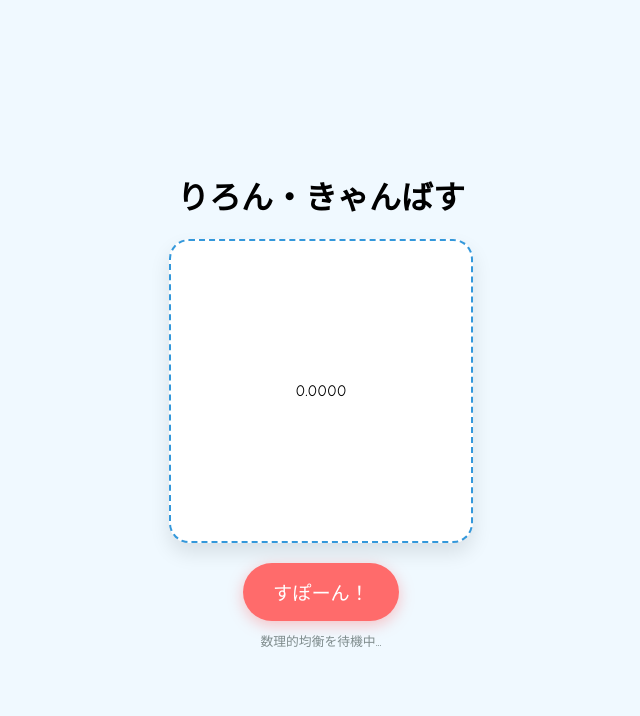
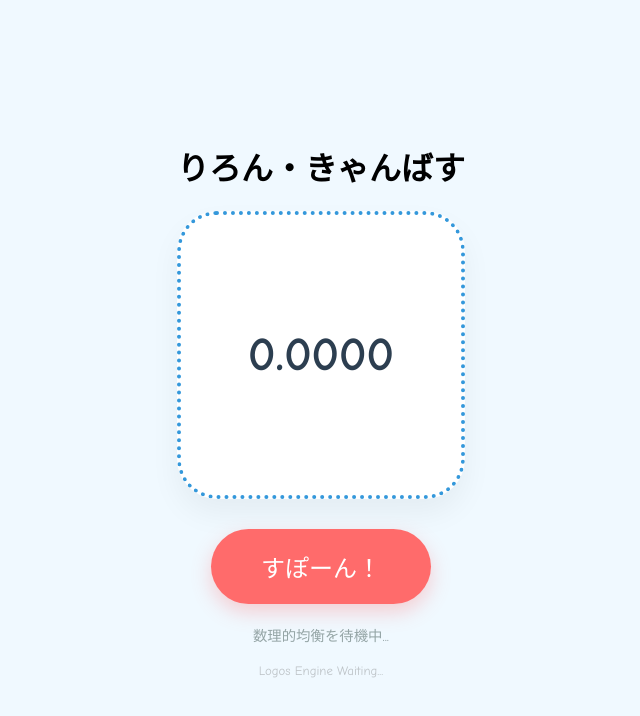
Before and after one commit to AZOTHAZZA/math-canvas, a plain HTML site: page index.html in a window 1280 px wide. Shown: the whole page, without its empty margins (319-959 px from the left). Drawn offline with Linux system fonts and the light colour scheme.

Commit message:
Update HTML structure and styling for LVM

```diff
--- a/index.html
+++ b/index.html
@@ -2,30 +2,131 @@
 <html lang="ja">
 <head>
     <meta charset="UTF-8">
-    <meta name="viewport" content="width=device-width, initial-scale=1.0">
-    <title>Math Canvas - Ratio Logic</title>
+    <meta name="viewport" content="width=device-width, initial-scale=1.0, maximum-scale=1.0, user-scalable=no">
+    <title>りろん・きゃんばす (LVM)</title>
+
+    <link rel="manifest" href="manifest.json">
+    <meta name="theme-color" content="#3498db">
+    <meta name="apple-mobile-web-app-capable" content="yes">
+    <meta name="apple-mobile-web-app-status-bar-style" content="black-translucent">
+
     <style>
-        body { font-family: 'Comic Sans MS', cursive; background: #f0f9ff; display: flex; flex-direction: column; align-items: center; justify-content: center; height: 100vh; margin: 0; }
-        .canvas { border: 2px dashed #3498db; background: white; width: 300px; height: 300px; display: flex; align-items: center; justify-content: center; border-radius: 20px; box-shadow: 0 10px 20px rgba(0,0,0,0.1); }
-        .spawn-btn { margin-top: 20px; padding: 15px 30px; font-size: 1.2rem; background: #ff6b6b; color: white; border: none; border-radius: 50px; cursor: pointer; box-shadow: 0 4px 15px rgba(255,107,107,0.4); }
-        .status { margin-top: 10px; color: #7f8c8d; font-size: 0.8rem; }
+        :root {
+            --primary-bg: #f0f9ff;
+            --card-bg: #ffffff;
+            --accent: #ff6b6b;
+            --text-main: #2c3e50;
+        }
+
+        body {
+            font-family: 'Comic Sans MS', 'Hiragino Maru Gothic ProN', sans-serif;
+            background: var(--primary-bg);
+            display: flex;
+            flex-direction: column;
+            align-items: center;
+            justify-content: center;
+            height: 100vh;
+            margin: 0;
+            overflow: hidden;
+        }
+
+        /* 幼稚なUI：メインキャンバス */
+        .canvas {
+            border: 4px dotted #3498db;
+            background: var(--card-bg);
+            width: 280px;
+            height: 280px;
+            display: flex;
+            flex-direction: column;
+            align-items: center;
+            justify-content: center;
+            border-radius: 40px;
+            box-shadow: 0 15px 30px rgba(0,0,0,0.05);
+            transition: transform 0.2s ease;
+        }
+
+        .canvas:active { transform: scale(0.98); }
+
+        #display {
+            font-size: 3rem;
+            font-weight: bold;
+            color: var(--text-main);
+            margin: 0;
+        }
+
+        /* 生成ボタン：LVMの心臓部へのトリガー */
+        .spawn-btn {
+            margin-top: 30px;
+            padding: 20px 50px;
+            font-size: 1.5rem;
+            background: var(--accent);
+            color: white;
+            border: none;
+            border-radius: 100px;
+            cursor: pointer;
+            box-shadow: 0 8px 20px rgba(255,107,107,0.3);
+            -webkit-tap-highlight-color: transparent;
+        }
+
+        .status {
+            margin-top: 20px;
+            color: #95a5a6;
+            font-size: 0.9rem;
+            height: 1.2rem;
+        }
+
+        /* 拡張用：対話AI(Logos)の窓口（非表示・準備中） */
+        .ai-chat-stub {
+            margin-top: 20px;
+            font-size: 0.8rem;
+            color: #bdc3c7;
+        }
     </style>
 </head>
 <body>
+
     <h1>りろん・きゃんばす</h1>
+
     <div class="canvas" id="main-canvas">
         <p id="display">0.0000</p>
     </div>
-    <button class="spawn-btn" onclick="spawnRatio()">すぽーん！</button>
+
+    <button class="spawn-btn" onclick="triggerLVM()">すぽーん！</button>
+
     <div class="status" id="status-text">数理的均衡を待機中...</div>
+    <div class="ai-chat-stub">Logos Engine Waiting...</div>
 
     <script>
-        function spawnRatio() {
-            // LVMの核となる比率生成（仮）
-            const ratio = (Math.random() * 1.618).toFixed(4);
-            document.getElementById('display').innerText = ratio;
-            document.getElementById('status-text').innerText = "比率の写像が完了しました。";
-            console.log("Mobius Mapping Triggered:", ratio);
+        /**
+         * LVM Core Logic (水平移植プロトタイプ)
+         * ここを将来的にWASMや高度なメビウス変換ロジックに置き換える
+         */
+        function triggerLVM() {
+            const status = document.getElementById('status-text');
+            const display = document.getElementById('display');
+
+            status.innerText = "数理を計算しています...";
+
+            // 仮の比率生成（後にアルケー数理に置換）
+            setTimeout(() => {
+                const ratio = (Math.random() * 1.618033).toFixed(4);
+                display.innerText = ratio;
+                status.innerText = "比率の写像に成功しました。";
+
+                // 触覚フィードバック（スマホ用）
+                if (window.navigator.vibrate) {
+                    window.navigator.vibrate(10);
+                }
+
+                console.log("LVM Triggered: Mapping ratio set to", ratio);
+            }, 300);
+        }
+
+        // PWA Service Worker の登録（将来のオフライン対応用）
+        if ('serviceWorker' in navigator) {
+            window.addEventListener('load', () => {
+                console.log('LVM Readiness Check: System Online');
+            });
         }
     </script>
 </body>
```
